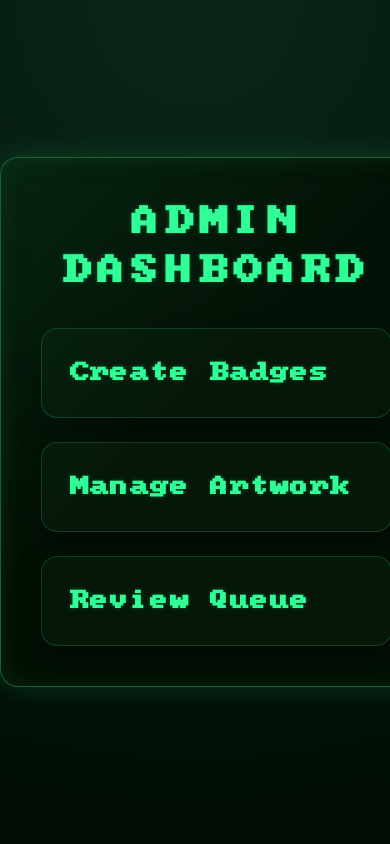
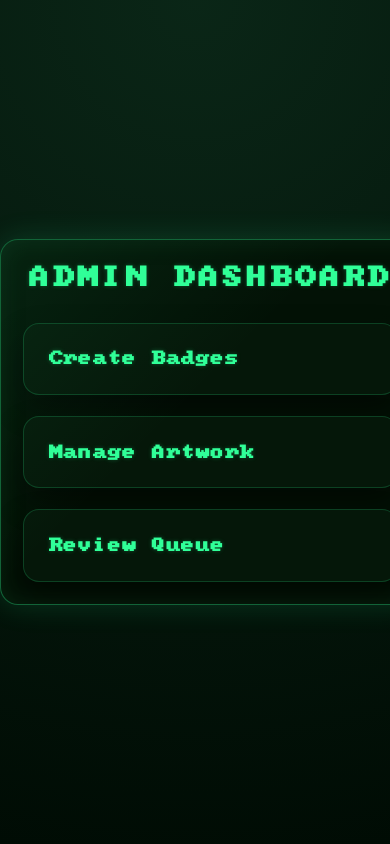
Before and after one commit to itsamenathan/phreaknic26-badge-server, a FastAPI app: template app/templates/admin_index.html in a window 390 px wide; the page is wider, and only the part inside the window is pictured. Run offline with FastAPI, Linux system fonts and the light colour scheme; the template is opened without the code that fills it, so the values that code supplies are empty; parts of the project's set-up code (start-up, migrations or seed data) failed here and were passed over.

Commit message:
Update styles for improved layout and readability across admin templates

```diff
--- a/app/static/style.css
+++ b/app/static/style.css
@@ -9,8 +9,8 @@
 :root {
     color-scheme: dark;
     font-family: 'IBMBIOS', "IBM Plex Mono", "Fira Code", monospace;
-    line-height: 1.6;
-    font-size: 16px;
+    line-height: 1.45;
+    font-size: 14px;
     background-color: #050805;
 }
 
@@ -23,6 +23,7 @@
     color: #dafee6;
     text-shadow: 0 0 4px rgba(48, 255, 152, 0.25);
     font-family: inherit;
+    overflow-x: hidden;
 }
 
 button,
@@ -43,6 +44,10 @@
     overflow: hidden;
 }
 
+.container--wide {
+    width: min(1280px, 96vw);
+}
+
 .container::before {
     content: "";
     position: absolute;
@@ -58,16 +63,16 @@
 
 h1 {
     margin: 0;
-    font-size: clamp(1.9rem, 3vw, 2.8rem);
+    font-size: clamp(1.6rem, 2.4vw, 2.2rem);
     color: #30ff98;
     text-transform: uppercase;
-    letter-spacing: 0.12em;
+    letter-spacing: 0.08em;
 }
 
 p {
     margin: 0.5rem 0 0;
     color: #9df7c5;
-    letter-spacing: 0.04em;
+    letter-spacing: 0.03em;
 }
 
 .alert {
@@ -157,7 +162,7 @@
 
 .admin-link-card h2 {
     margin: 0;
-    font-size: 1.25rem;
+    font-size: 1.05rem;
     color: #30ff98;
 }
 
@@ -526,6 +536,41 @@
     color: #78f3b3;
 }
 
+@media (max-width: 720px) {
+    body {
+        font-size: 15px;
+    }
+
+    .container {
+        padding: 1.6rem;
+    }
+
+    h1 {
+        letter-spacing: 0.08em;
+    }
+
+    .badge-table th,
+    .badge-table td,
+    .queue-table th,
+    .queue-table td {
+        padding: 0.6rem 0.75rem;
+    }
+
+    .queue-meta__line {
+        font-size: 0.85rem;
+    }
+
+    .queue-preview {
+        width: 100px;
+        height: 100px;
+    }
+
+    .secondary,
+    .primary {
+        padding: 0.55rem 1.1rem;
+    }
+}
+
 @media (max-width: 860px) {
     .badge-table,
     .queue-table {
--- a/app/templates/admin_create_badge.html
+++ b/app/templates/admin_create_badge.html
@@ -7,7 +7,7 @@
     <link rel="stylesheet" href="{{ url_for('static', path='style.css') }}">
 </head>
 <body>
-    <main class="container">
+    <main class="container container--wide">
         <header>
             <h1>Create Badge</h1>
             <p>Register a badge so attendees can look it up by unique ID.</p>
--- a/app/templates/admin_index.html
+++ b/app/templates/admin_index.html
@@ -7,7 +7,7 @@
     <link rel="stylesheet" href="{{ url_for('static', path='style.css') }}">
 </head>
 <body>
-    <main class="container">
+    <main class="container container--wide">
         <header>
             <h1>Admin Dashboard</h1>
         </header>
--- a/app/templates/admin_queue.html
+++ b/app/templates/admin_queue.html
@@ -7,7 +7,7 @@
     <link rel="stylesheet" href="{{ url_for('static', path='style.css') }}">
 </head>
 <body>
-    <main class="container">
+    <main class="container container--wide">
         <header>
             <h1>Work Queue</h1>
             <p>Review and manage badge print requests awaiting processing.</p>
--- a/app/templates/admin_upload.html
+++ b/app/templates/admin_upload.html
@@ -7,7 +7,7 @@
     <link rel="stylesheet" href="{{ url_for('static', path='style.css') }}">
 </head>
 <body>
-    <main class="container">
+    <main class="container container--wide">
         <header>
             <h1>Upload Badge Image</h1>
             <p>Add or replace images available to attendees.</p>
```
Also changed, not shown: other parts of app/static/style.css (+13 -8 lines).
